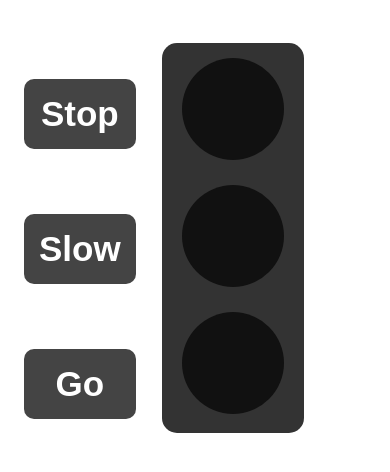
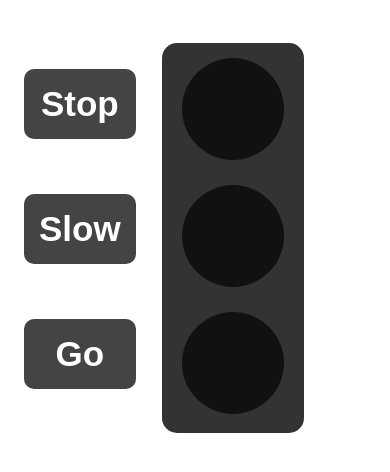
Before and after one commit to jimbhaai/traffic, a plain HTML site: page index.html in a window 390 px wide. Drawn offline with Linux system fonts and the light colour scheme.

Commit message:
finally done

```diff
--- a/index.html
+++ b/index.html
@@ -50,7 +50,7 @@
       border-radius: 10px;
       padding: 15px;
       text-align: center;
-      margin: 65px 1px 0px 1px;
+      margin: 55px 1px 0px 1px;
       cursor: pointer;
     }
     #controlPanel {
```
